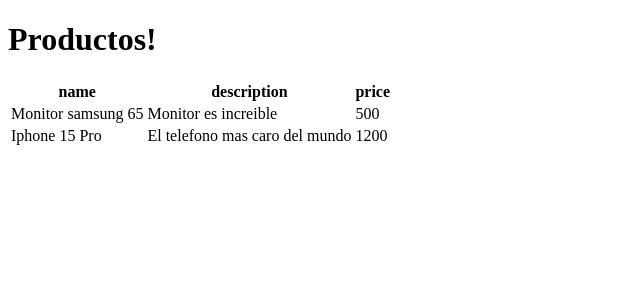
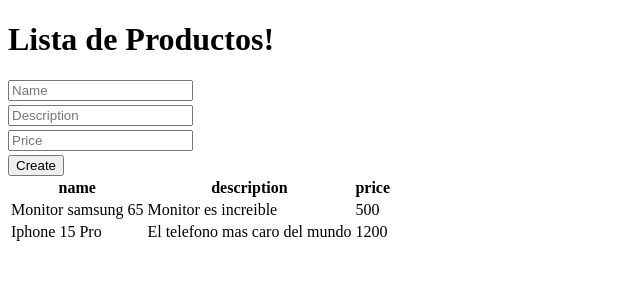
Before and after one commit to AlexVallTuru/spring-courses, a React (Vite) app in the folder react-app/: page / in a window 1280 px wide. Shown: the top 300 px of the page, without its empty margins (0-640 px from the left). Built offline with nearby package versions, Linux system fonts and the light colour scheme.

Commit message:
React form

```diff
--- a/react-app/package.json
+++ b/react-app/package.json
@@ -10,6 +10,7 @@
     "preview": "vite preview"
   },
   "dependencies": {
+    "prop-types": "^15.8.1",
     "react": "^18.2.0",
     "react-dom": "^18.2.0"
   },
--- a/react-app/src/components/ProductApp.jsx
+++ b/react-app/src/components/ProductApp.jsx
@@ -1,9 +1,10 @@
+import { PropTypes } from "prop-types";
 import { useEffect, useState } from "react";
 import { listProduct } from "../services/ProductService";
 import { ProductGrid } from "./ProductGrid";
+import { ProductForm } from "./ProductForm";
 
-
-export const ProductApp = () => {
+export const ProductApp = ({title}) => {
 
     const [products, setProducts] = useState([]);
 
@@ -12,9 +13,20 @@
         setProducts(result)
     },[])
     return (
-        <>
-        <h1>Productos!</h1>
+        <div>
+        <h1>{title}</h1>
+        <div>
+            <div>
+        <ProductForm />
+            </div>
+            <div>
         <ProductGrid products={products}/>
-        </>
+            </div>
+        </div>
+        </div>
     )
 }
+
+ProductApp.propTypes = {
+    title: PropTypes.string.isRequired
+}
--- /dev/null
+++ b/react-app/src/components/ProductForm.jsx
@@ -0,0 +1,58 @@
+import { useState } from "react";
+
+const initialDateForm = {
+    name: '',
+    description: '',
+    price: ''
+}
+export const ProductForm = () => {
+
+    const [form, setForm] = useState(initialDateForm);
+
+    const { name, description, price } = form;
+    return (
+        <form>
+            <div>
+                <input
+                    placeholder="Name"
+                    style={{ 'marginBottom': '4px' }}
+                    name="name"
+                    value={name}
+                    onChange={(event) => setForm({
+                        ...form,
+                        name: event.target.value
+                    })}
+                />
+            </div>
+            <div>
+                <input
+                    placeholder="Description"
+                    style={{ 'marginBottom': '4px' }}
+                    name="description"
+                    value={description}
+                    onChange={(event) => setForm({
+                        ...form,
+                        description: event.target.value
+                    })}
+                />
+            </div>
+            <div>
+                <input
+                    placeholder="Price"
+                    style={{ 'marginBottom': '4px' }}
+                    name="price"
+                    value={price}
+                    onChange={(event) => setForm({
+                        ...form,
+                        price: event.target.value
+                    })}
+                />
+
+            </div>
+            <div>
+                <button type="submit">Create</button>
+            </div>
+        </form>
+    )
+
+}
--- a/react-app/src/main.jsx
+++ b/react-app/src/main.jsx
@@ -5,6 +5,6 @@
 
 ReactDOM.createRoot(document.getElementById('root')).render(
   <React.StrictMode>
-    <ProductApp />
+    <ProductApp title={'Lista de Productos!'} />
   </React.StrictMode>,
 )
```
Also changed, not shown: react-app/src/components/ProductDetail.jsx (+6 -1 lines), react-app/src/components/ProductGrid.jsx (+8 -4 lines), 1 other file (tests, documents, lock files or other folders).
